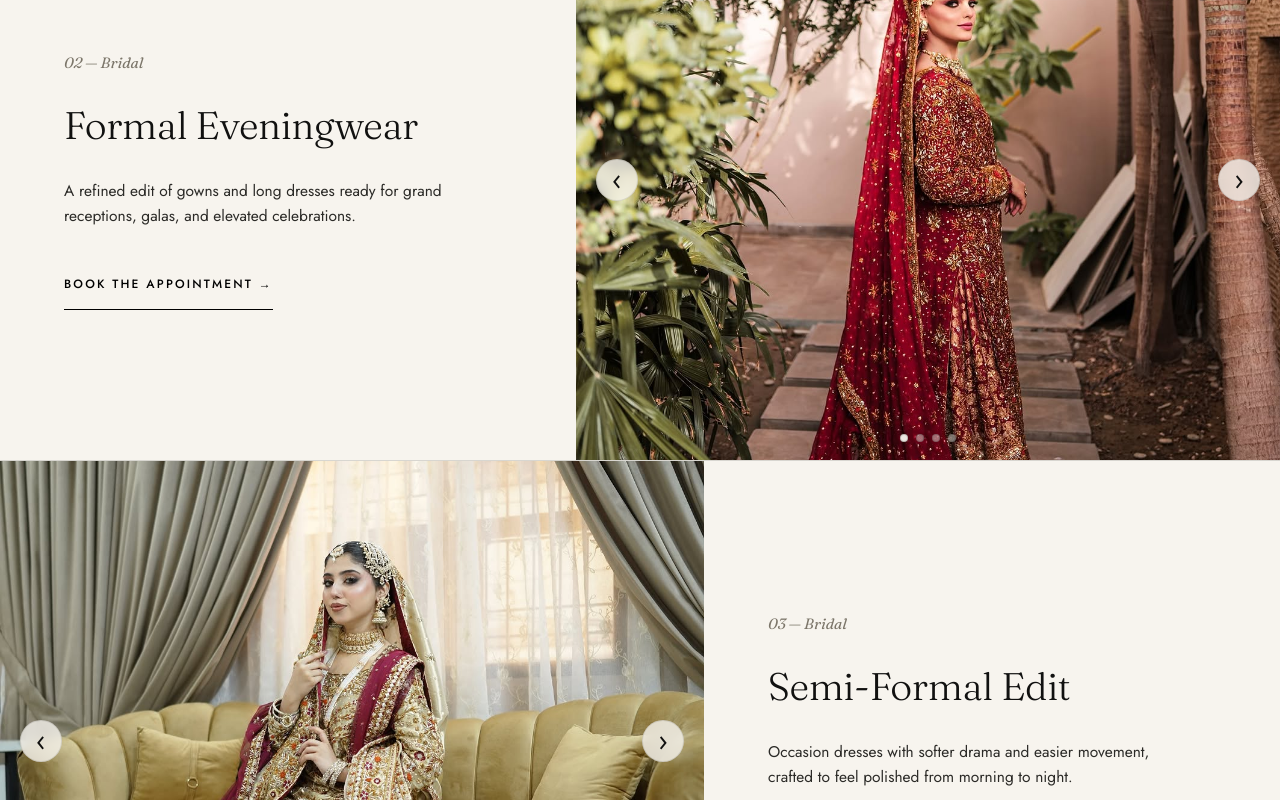
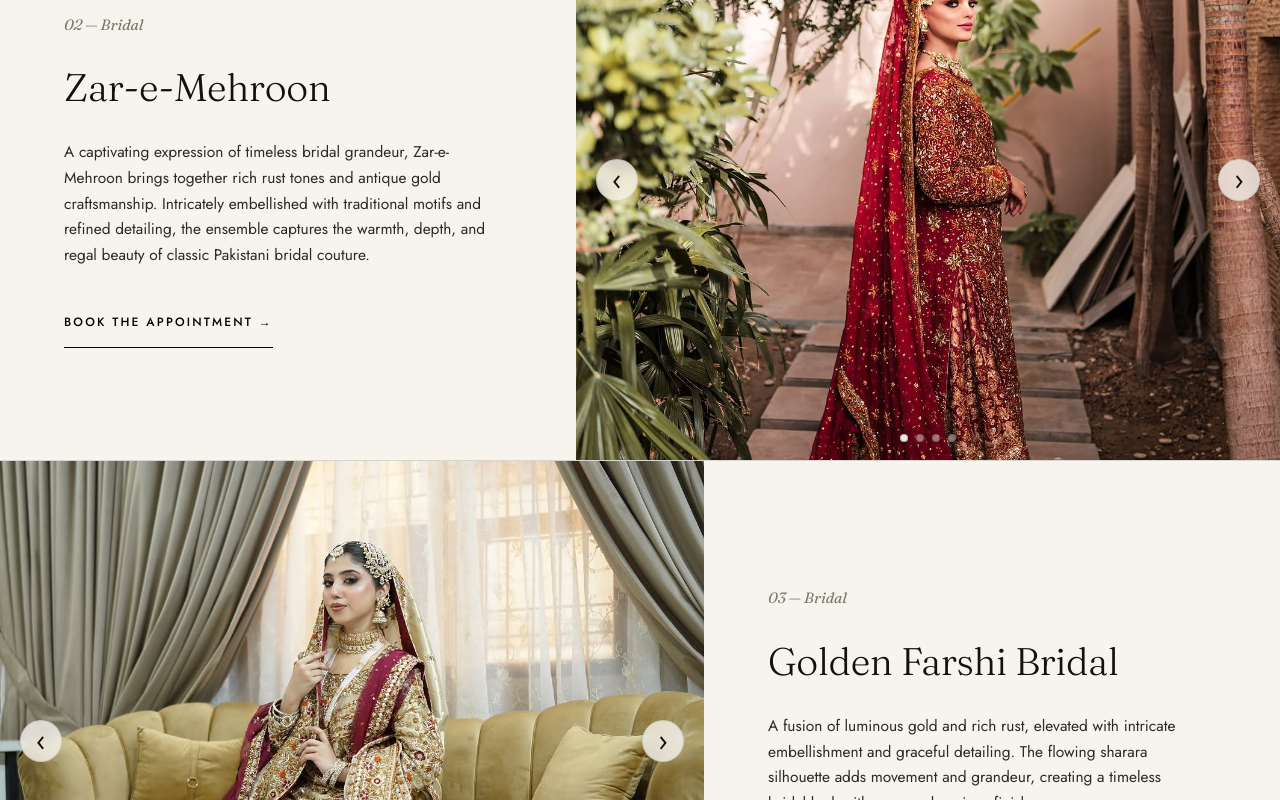
Before and after one commit to muttahar123/sgbridals, a React (Vite) app: page / in a window 1280 px wide. Shown: the part 1920-2720 px from the top of the page. Built offline with nearby package versions, Linux system fonts and the light colour scheme.

Commit message:
feat: Update titles and descriptions for bridal collections to enhance appeal and reflect cultural significance

```diff
--- a/src/data/collections.ts
+++ b/src/data/collections.ts
@@ -105,10 +105,10 @@ export const collections: CollectionItem[] = [
   {
     slug: 'formal',
     index: '02 — Bridal',
-    title: 'Formal Eveningwear',
+    title: 'Zar-e-Mehroon',
     headline: 'Evening silhouettes that turn every entrance into a statement.',
     description:
-      'A refined edit of gowns and long dresses ready for grand receptions, galas, and elevated celebrations.',
+      'A captivating expression of timeless bridal grandeur, Zar-e-Mehroon brings together rich rust tones and antique gold craftsmanship. Intricately embellished with traditional motifs and refined detailing, the ensemble captures the warmth, depth, and regal beauty of classic Pakistani bridal couture.',
     heroImage:
       '/bridal2-1.jpg',
         images: [
@@ -183,10 +183,10 @@ export const collections: CollectionItem[] = [
   {
     slug: 'semi-formal',
     index: '03 — Bridal',
-    title: 'Semi-Formal Edit',
-    headline: 'Light, lovely, and beautifully made for layered celebrations.',
+     title: 'Golden Farshi Bridal',
+    headline: 'Evening silhouettes that turn every entrance into a statement.',
     description:
-      'Occasion dresses with softer drama and easier movement, crafted to feel polished from morning to night.',
+      'A fusion of luminous gold and rich rust, elevated with intricate embellishment and graceful detailing. The flowing sharara silhouette adds movement and grandeur, creating a timeless bridal look with a warm, luxurious finish.',
     heroImage:
       '/bridal3-1.jpg',
     images: [
```
